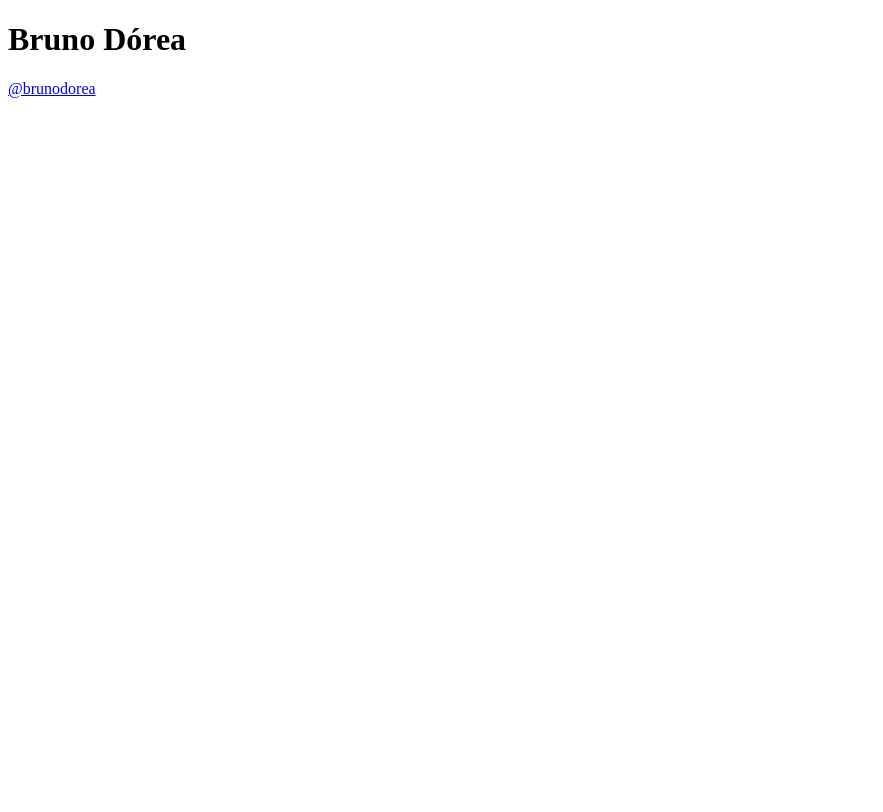
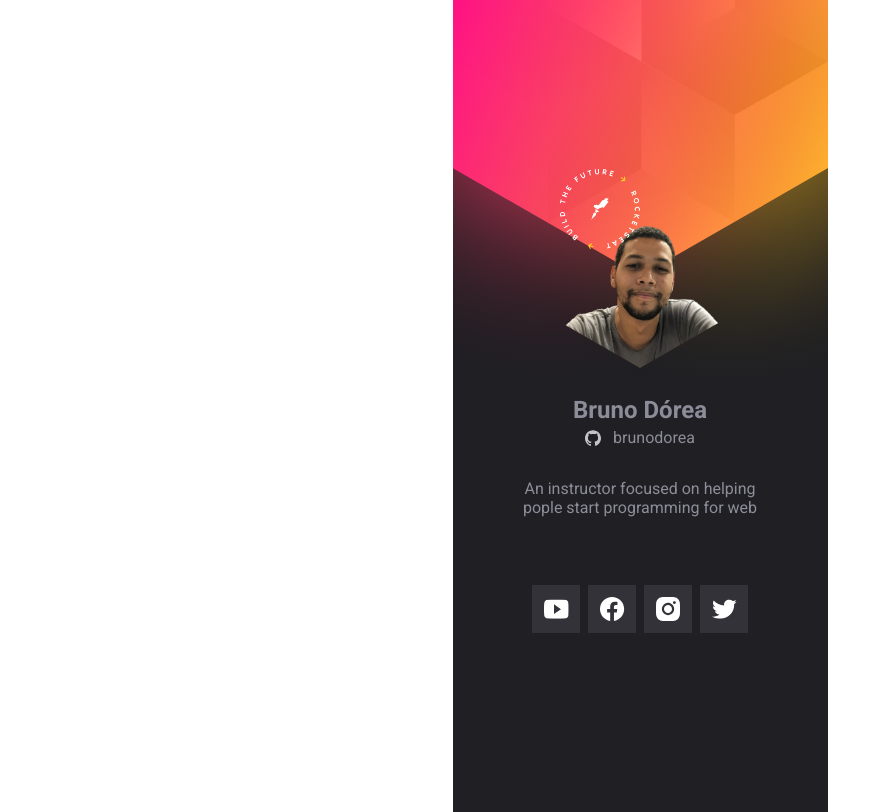
Before and after one commit to BH-Tec/nlw-heat-7ed-origin, a plain HTML site: page index.html in a window 1280 px wide. Shown: the whole page, without its empty margins (0-883 px from the left). Drawn offline with Linux system fonts and the light colour scheme.

Commit message:
commit
update aula 2

```diff
--- a/index.html
+++ b/index.html
@@ -4,10 +4,72 @@
     <meta charset="UTF-8">
     <meta http-equiv="X-UA-Compatible" content="IE=edge">
     <meta name="viewport" content="width=device-width, initial-scale=1.0">
+    <link rel="stylesheet" href="style.css">
+    <link rel="preconnect" href="https://fonts.googleapis.com" />
+    <link rel="preconnect" href="https://fonts.gstatic.com" crossorigin />
+    <link href="https://fonts.googleapis.com/css2?family=Roboto:wght@400;700&display=swap" rel="stylesheet"/>
     <title>NLW Heat - Crachá Virtual</title>
 </head>
-<body>
-    <h1>Bruno Dórea</h1>
-    <a href="https://github.com/BrunoDorea">@brunodorea</a>
-</body>
+  <body>
+    <main>
+      <div class="container">
+        <div class="avatar">
+          <span>
+            <img src="images/build.svg" alt="Selo Rocketseat" />
+          </span>
+          <img
+            src="images/profile-pic.png"
+            alt="Foto pessoal"
+          />
+        </div>
+
+        <h1>Bruno Dórea</h1>
+        <a href="https://instagram.com/brunodorea">
+          <img src="images/github.svg" alt="ícone github" />
+          brunodorea</a
+        >
+
+        <p>An instructor focused on helping pople start programming for web</p>
+
+        <ul>
+          <li>
+            <a href="#">
+              <img
+                src="images/youtube.svg"
+                alt="ícone youtube"
+                target="_blank"
+              />
+            </a>
+          </li>
+          <li>
+            <a href="#">
+              <img
+                src="images/facebook.svg"
+                alt="ícone facebook"
+                target="_blank"
+              />
+            </a>
+          </li>
+          <li>
+            <a href="#">
+              <img
+                src="images/instagram.svg"
+                alt="ícone instagram"
+                target="_blank"
+              />
+            </a>
+          </li>
+          <li>
+            <a href="#">
+              <img
+                src="images/twitter.svg"
+                alt="ícone twitter"
+                target="_blank"
+              />
+            </a>
+          </li>
+        </ul>
+      </div>
+    </main>
+  </body>
 </html>
--- /dev/null
+++ b/style.css
@@ -0,0 +1,95 @@
+* {
+  margin: 0;
+}
+
+:root {
+  --orange: hsl(23, 100%, 58%);
+  --pink: hsl(327, 100%, 50%);
+  --yellow: hsl(47, 100%, 56%);
+  --black1: hsl(240, 5%, 4%);
+  --black2: hsl(240, 5%, 7%);
+  --black: hsl(240, 6%, 13%);
+  --grey: hsl(240, 6%, 58%);
+  --grey2: hsl(240, 7%, 78%);
+  --grey3: hsl(240, 9%, 89%);
+  --grey4: hsl(240, 6%, 17%);
+  --white: hsl(0, 0%, 100%);
+
+}
+
+html, body {
+  height: 100%;
+  font-family: 'Roboto', sans-serif;
+  -webkit-font-smoothing: antialiased;
+}
+
+body {
+  display: grid;
+  place-items: center;
+
+}
+
+main {
+  background: url(images/background.svg);
+  width: 375px;
+  height: 812px;
+}
+
+.container {
+  max-width: 250px;
+  margin-left: auto;
+  margin-right: auto;
+  text-align: center;
+
+  color: var(--grey)
+}
+
+.avatar {
+  width: 10rem;
+  margin: 11.5rem auto 0;
+
+  position: relative;
+}
+
+.avatar span {
+  position: absolute;
+  top: -15px;
+  z-index: 1;
+}
+
+.avatar > img {
+  width: 10rem;
+  height: 11.5rem;
+  object-fit: cover;
+
+  clip-path: polygon(50% 0, 100% 25%, 100% 75%, 50% 100%, 0 75%, 0 25%);
+}
+
+h1 {
+  font-size: 1.5rem;
+  margin-top: 1.5rem;
+}
+
+a {
+  color: var(--grey);
+  text-decoration: none;
+  margin-top: 0.25rem;
+
+  display: flex;
+  gap: 0.75rem;
+  justify-content: center;
+  align-items: center;
+}
+
+p {
+  margin-top: 2rem;
+}
+
+ul {
+  margin-top: 4rem;
+  list-style: none;
+  padding: 0;
+  display: flex;
+  gap: 0.5rem;
+  justify-content: center;
+}
```
Also changed, not shown: images/background.svg (added), images/build.svg (added), images/facebook.svg (added), images/github.svg (added), images/instagram.svg (added), images/profile-pic.png (added), images/twitter.svg (added), images/youtube.svg (added), 2 other files.
